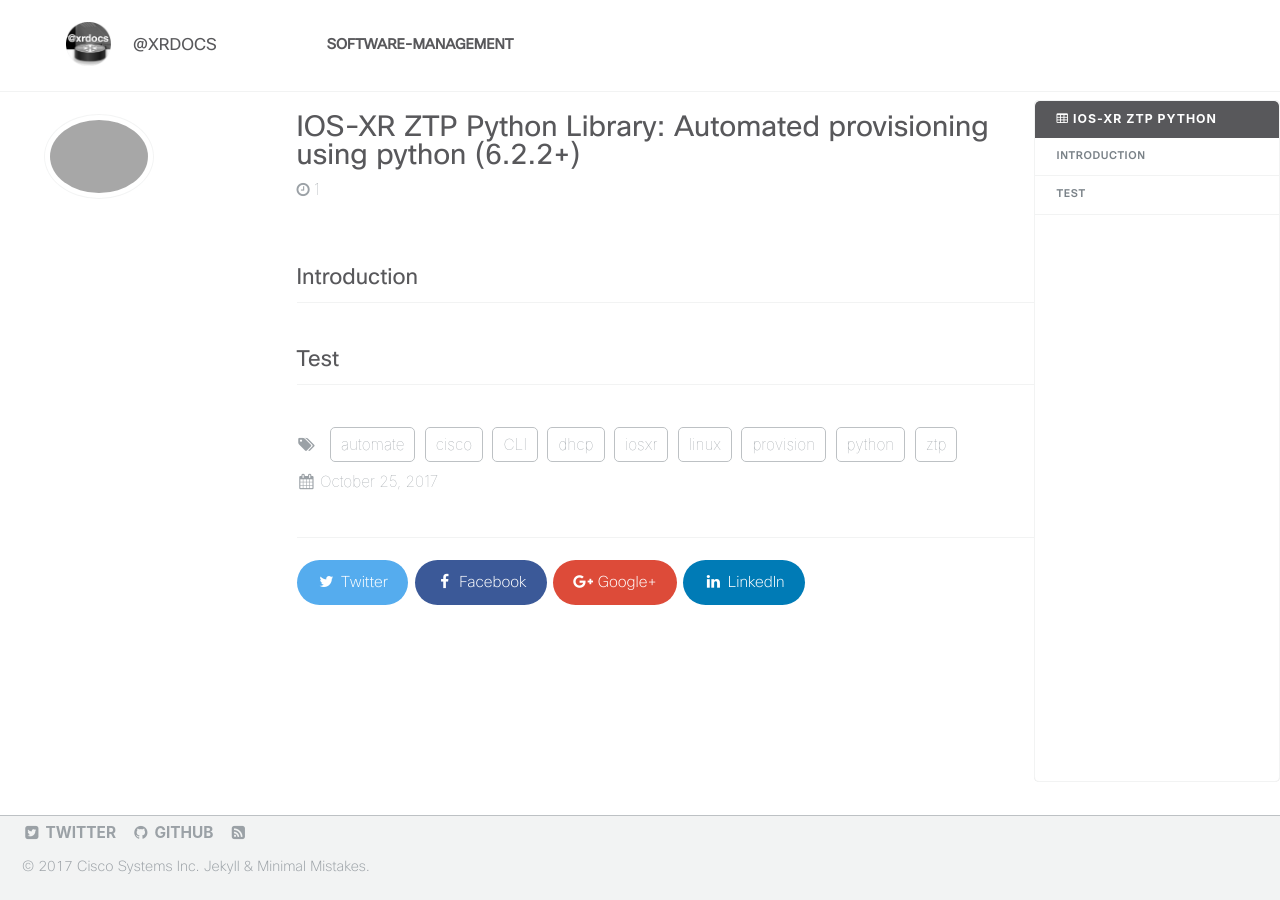
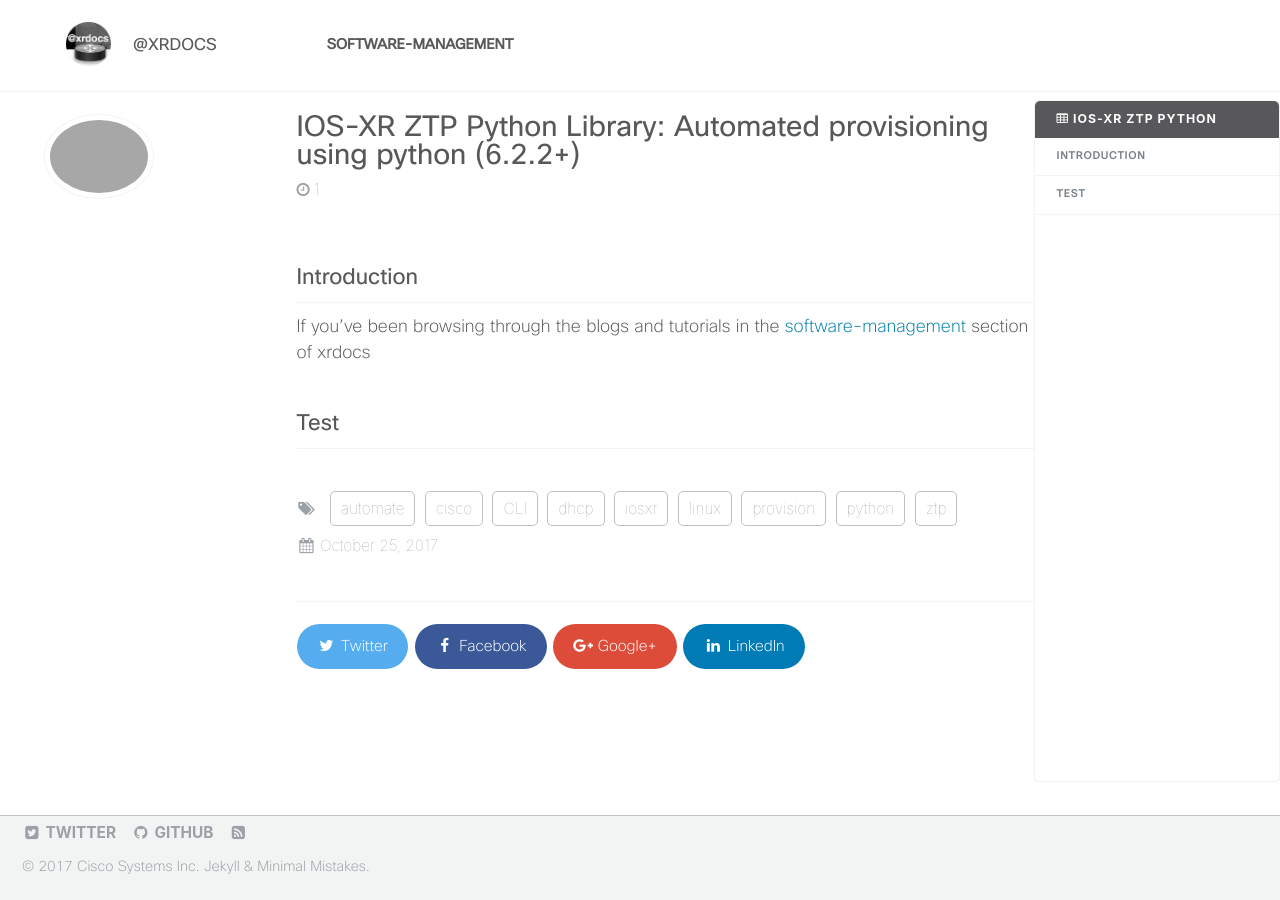
Before and after one commit to xrdocs/software-management, a Jekyll site: the page built from _tutorials/2017-10-25-ios-xr-ztp-python-library-automated-provisioning-using-python.md, in a window 1280 px wide. Built offline with Jekyll 4.4.1, drawn with Linux system fonts in a browser that asks for light colours; comment, search, counter and statistics services are not loaded.

Commit message:
Create 2017-10-25-ios-xr-ztp-python-library-automated-provisioning-using-python.md

```diff
--- a/_tutorials/2017-10-25-ios-xr-ztp-python-library-automated-provisioning-using-python.md
+++ b/_tutorials/2017-10-25-ios-xr-ztp-python-library-automated-provisioning-using-python.md
@@ -20,8 +20,11 @@ tags:
 ---
 
 {% include toc icon="table" title="IOS-XR ZTP Python" %}
+{% include base_path %}
 
 ## Introduction
 
+If you've been browsing through the blogs and tutorials in the [software-management]({{ base_path }}) section of xrdocs
+
 
 ## Test
```
